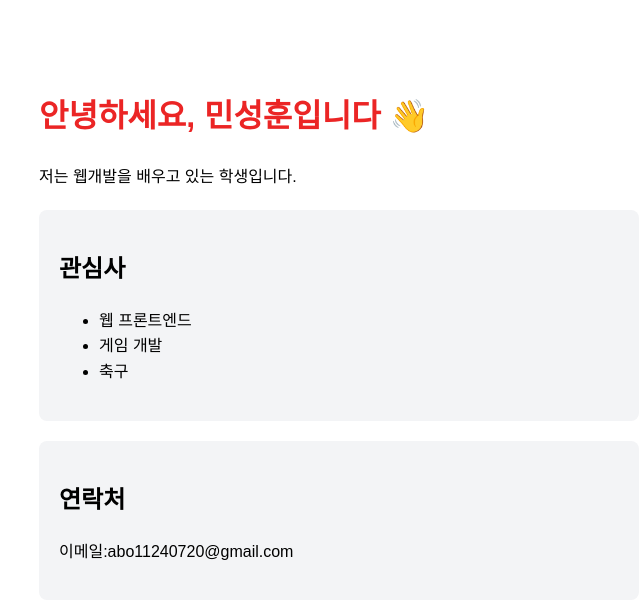
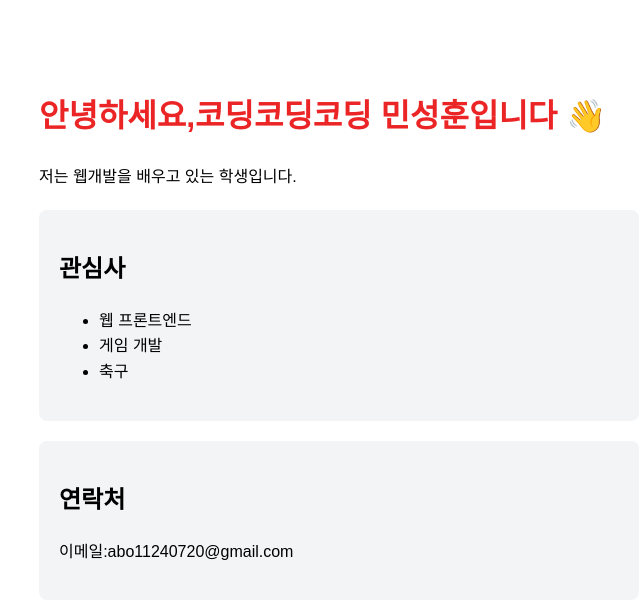
Before and after one commit to sunghoonmentee/first-website, a plain HTML site: page index.html in a window 1280 px wide. Shown: the whole page, without its empty margins (301-941 px from the left). Drawn offline with Linux system fonts and the light colour scheme.

Commit message:
ㅎㅇ 제목 바꿈

```diff
--- a/index.html
+++ b/index.html
@@ -2,7 +2,7 @@
 <html lang="ko">
 <head>
     <meta charset="UTF-8">
-    <title>민성훈의 첫 홈페이지</title>
+    <title>민성훈의  홈페이지</title>
     <style>
         body {
             font-family: sans-serif;
@@ -21,7 +21,7 @@
     </style>
 </head>
 <body>
-    <h1>안녕하세요, 민성훈입니다 👋</h1>
+    <h1>안녕하세요,코딩코딩코딩 민성훈입니다 👋</h1>
     <p>저는 웹개발을 배우고 있는 학생입니다.</p>
     <div class="card">
         <h2>관심사</h2>
```
